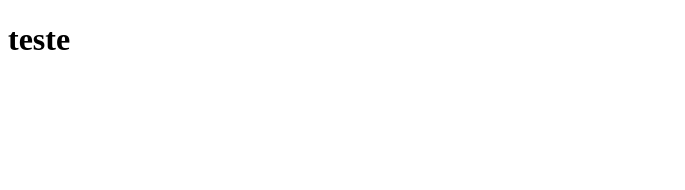
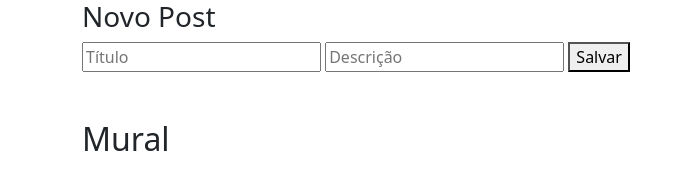
Before and after one commit to LeonardoLuize/mural-de-avisos-com-Node, a website: page public/index.html in a window 1280 px wide. Shown: the whole page, without its empty margins (0-685 px from the left). Drawn offline with nearby package versions, Linux system fonts and the light colour scheme.

Commit message:
add script

```diff
--- a/public/index.html
+++ b/public/index.html
@@ -3,9 +3,23 @@
 <head>
     <meta charset="UTF-8">
     <meta name="viewport" content="width=device-width, initial-scale=1.0">
-    <title>Teste</title>
+    <link href="https://cdn.jsdelivr.net/npm/bootstrap@5.0.0-beta1/dist/css/bootstrap.min.css" rel="stylesheet" integrity="sha384-giJF6kkoqNQ00vy+HMDP7azOuL0xtbfIcaT9wjKHr8RbDVddVHyTfAAsrekwKmP1" crossorigin="anonymous">
+    <title>Mural de Avisos</title>
 </head>
 <body>
-    <h1>teste</h1>
+    <div class="container">
+        <h3>Novo Post</h3>
+        <div>
+            <input type="text" id="title" placeholder="Título">
+            <input type="text" id="desc" placeholder="Descrição">
+            <button onclick="">Salvar</button>
+        </div>
+        <h2 class="mt-5">Mural</h2>
+        <div id="posts">
+
+        </div>
+    </div>
+
+    <script src="./scripts/script.js"></script>
 </body>
 </html>
```
Also changed, not shown: public/scripts/script.js (added).
